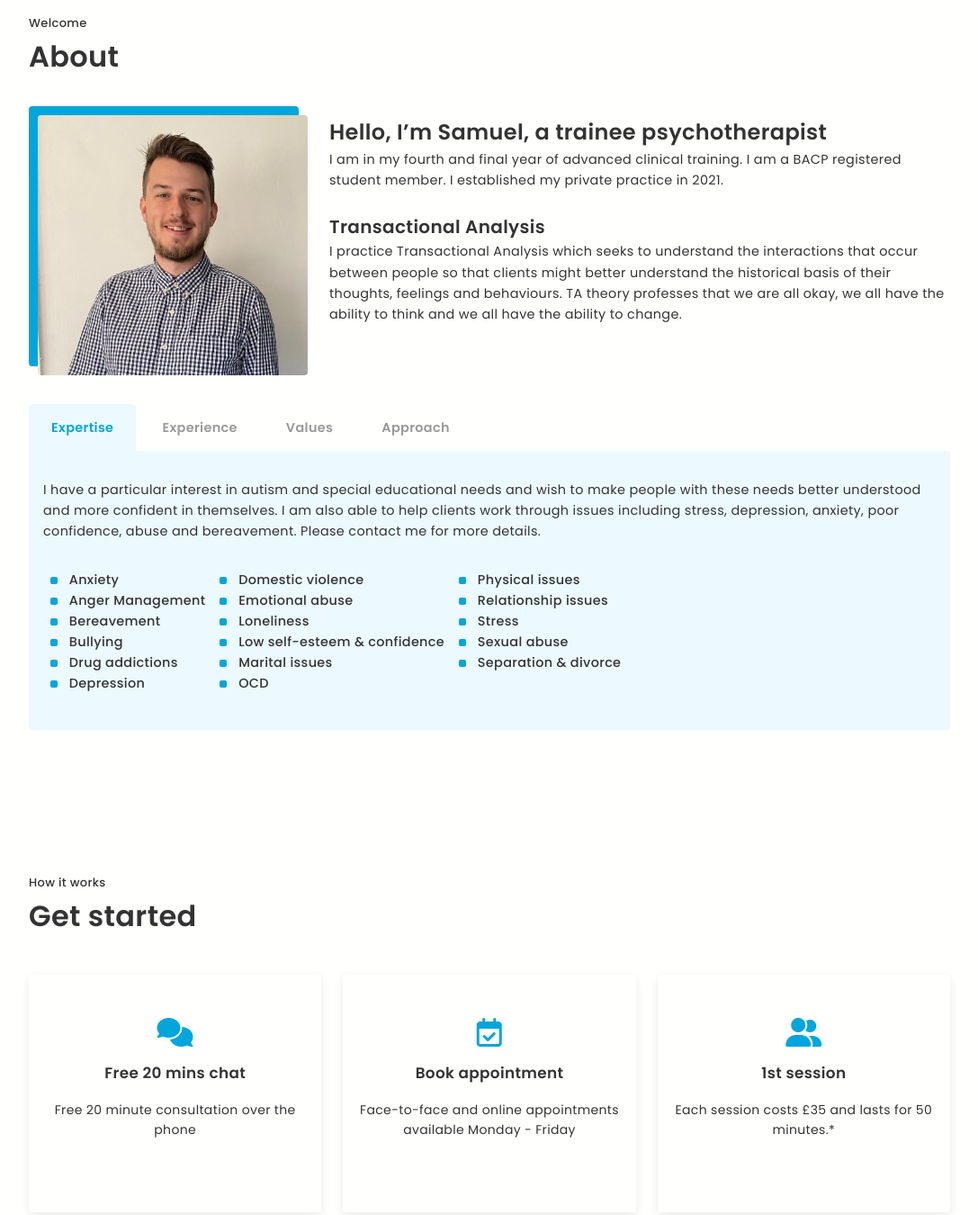
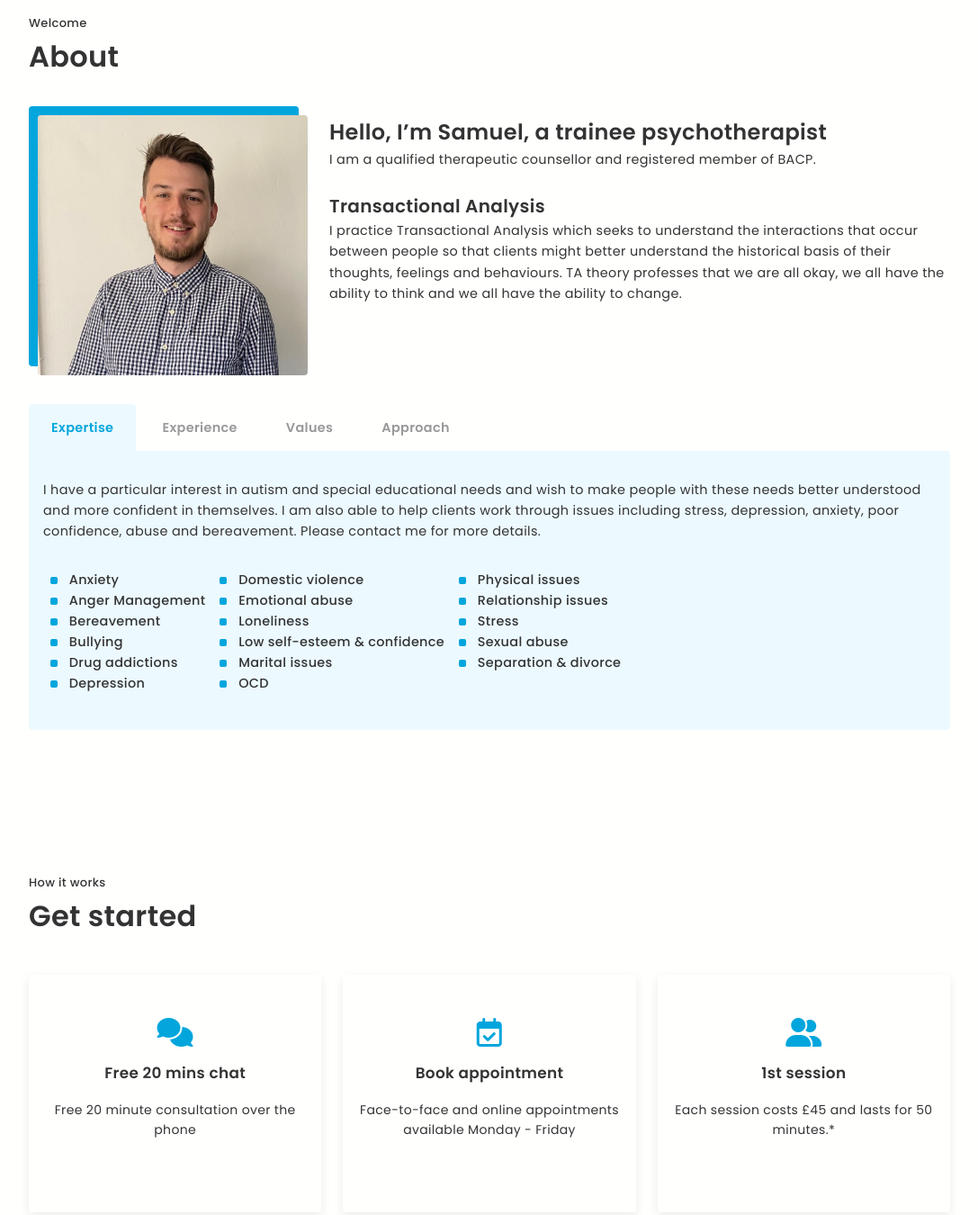
Before and after one commit to Juel07/mock-website, a plain HTML site: page index.html in a window 1280 px wide. Shown: the part 880-2230 px from the top of the page at 90% size, without its empty margins (96-1183 px from the left). Drawn offline with Linux system fonts and the light colour scheme.

Commit message:
amend description & price

```diff
--- a/index.html
+++ b/index.html
@@ -104,8 +104,7 @@
         <div class="about-data">
           <p class="about-description">
             <span>Hello, I’m Samuel, a trainee psychotherapist<br /></span>
-            I am in my fourth and final year of advanced clinical training. I am a BACP registered student member. I established my
-            private practice in 2021.
+            I am a qualified therapeutic counsellor and registered member of BACP.
           </p>
           <p class="about-subsection">
             <span>Transactional Analysis<br /></span>
@@ -219,7 +218,7 @@
         <div class="getstarted-data">
           <i class="fas fa-user-friends getstarted-icon"></i>
           <h3 class="getstarted-title">1st session</h3>
-          <p class="getstarted-description">Each session costs £35 and lasts for 50 minutes.*</p>
+          <p class="getstarted-description">Each session costs £45 and lasts for 50 minutes.*</p>
         </div>
       </div>
     </section>
```
